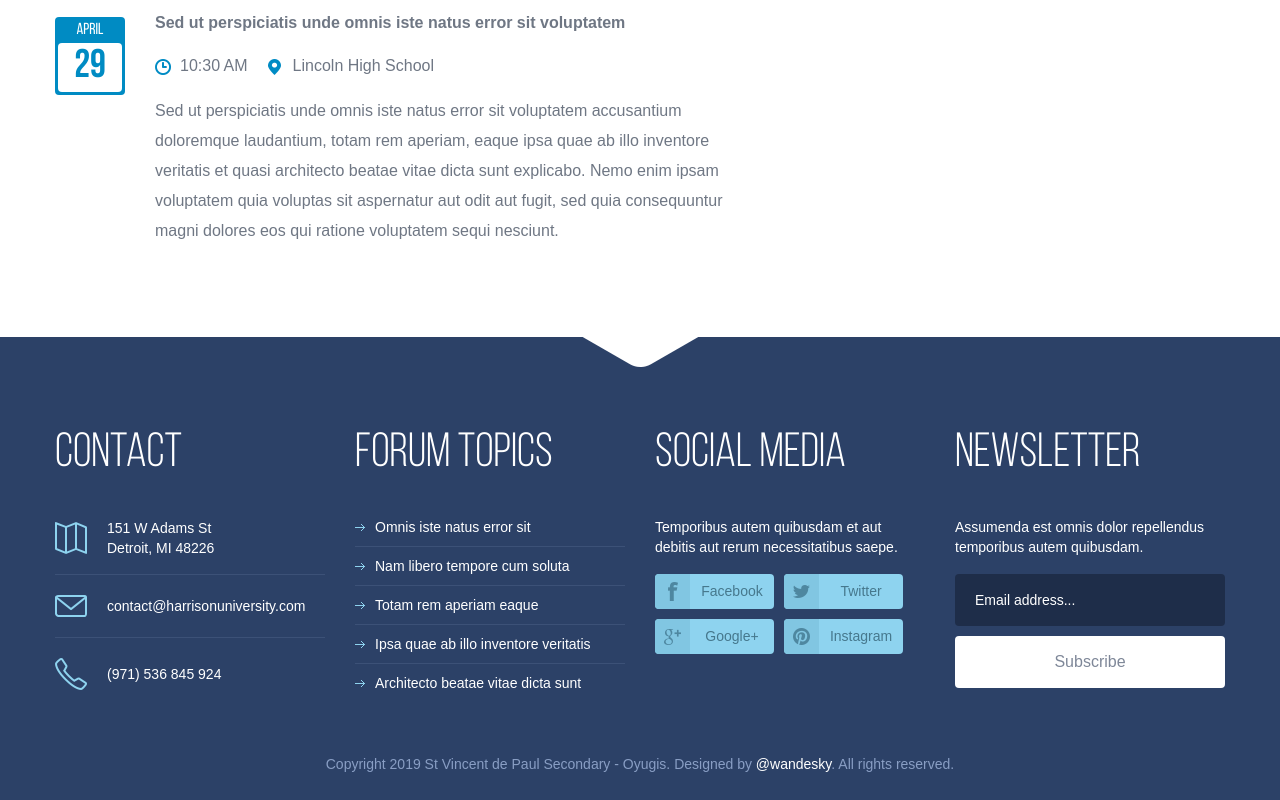
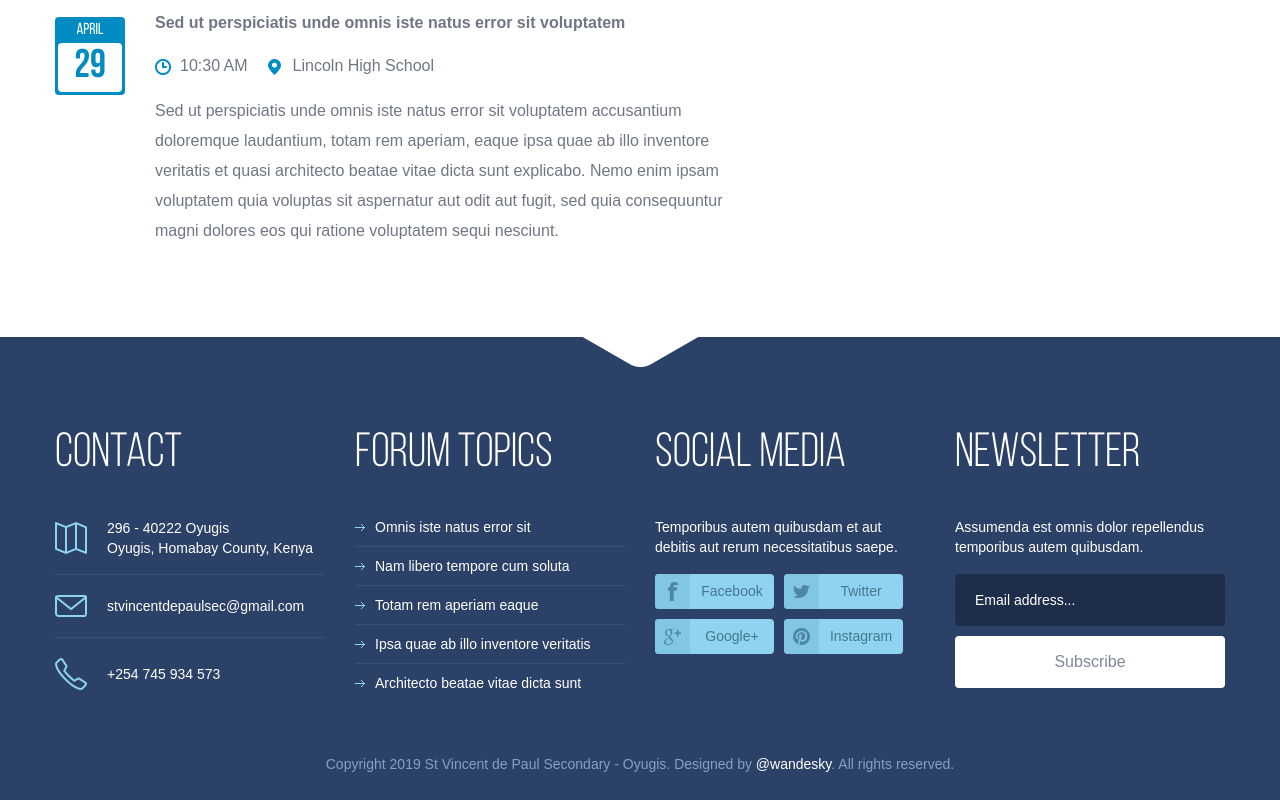
Before and after one commit to wandesky/vincentsec, a plain HTML site: page events.html in a window 1280 px wide. Shown: the part 1336-2136 px from the top of the page. Drawn offline with nearby package versions, Linux system fonts and the light colour scheme.

Commit message:
update address in events page

```diff
--- a/events.html
+++ b/events.html
@@ -204,9 +204,9 @@
 				<article class="col-1">
 					<h3>Contact</h3>
 					<ul>
-						<li class="address"><a href="#">151 W Adams St<br>Detroit, MI 48226</a></li>
-						<li class="mail"><a href="#">contact@harrisonuniversity.com</a></li>
-						<li class="phone last"><a href="#">(971) 536 845 924</a></li>
+						<li class="address"><a href="#">296 - 40222 Oyugis<br>Oyugis, Homabay County, Kenya</a></li>
+						<li class="mail"><a href="#">stvincentdepaulsec@gmail.com</a></li>
+						<li class="phone last"><a href="#">+254 745 934 573</a></li>
 					</ul>
 				</article>
 				<article class="col-2">
```
